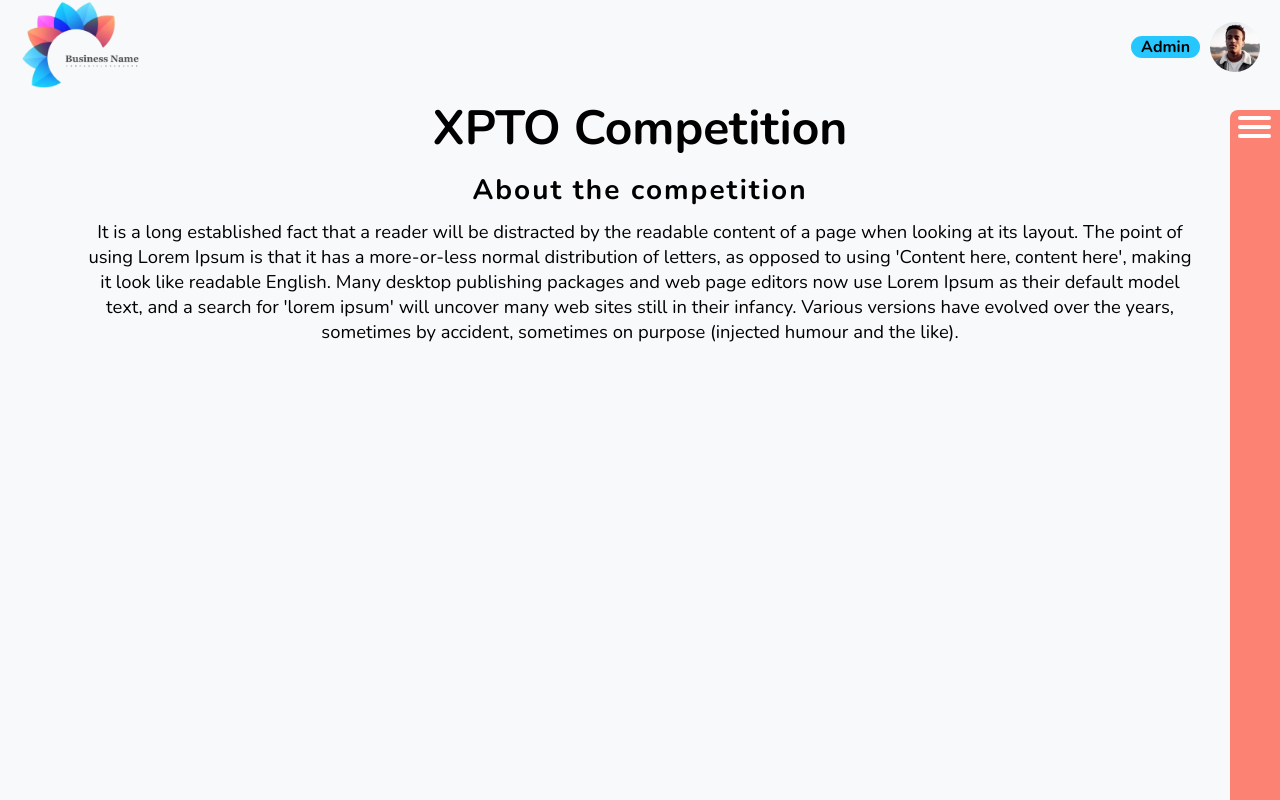
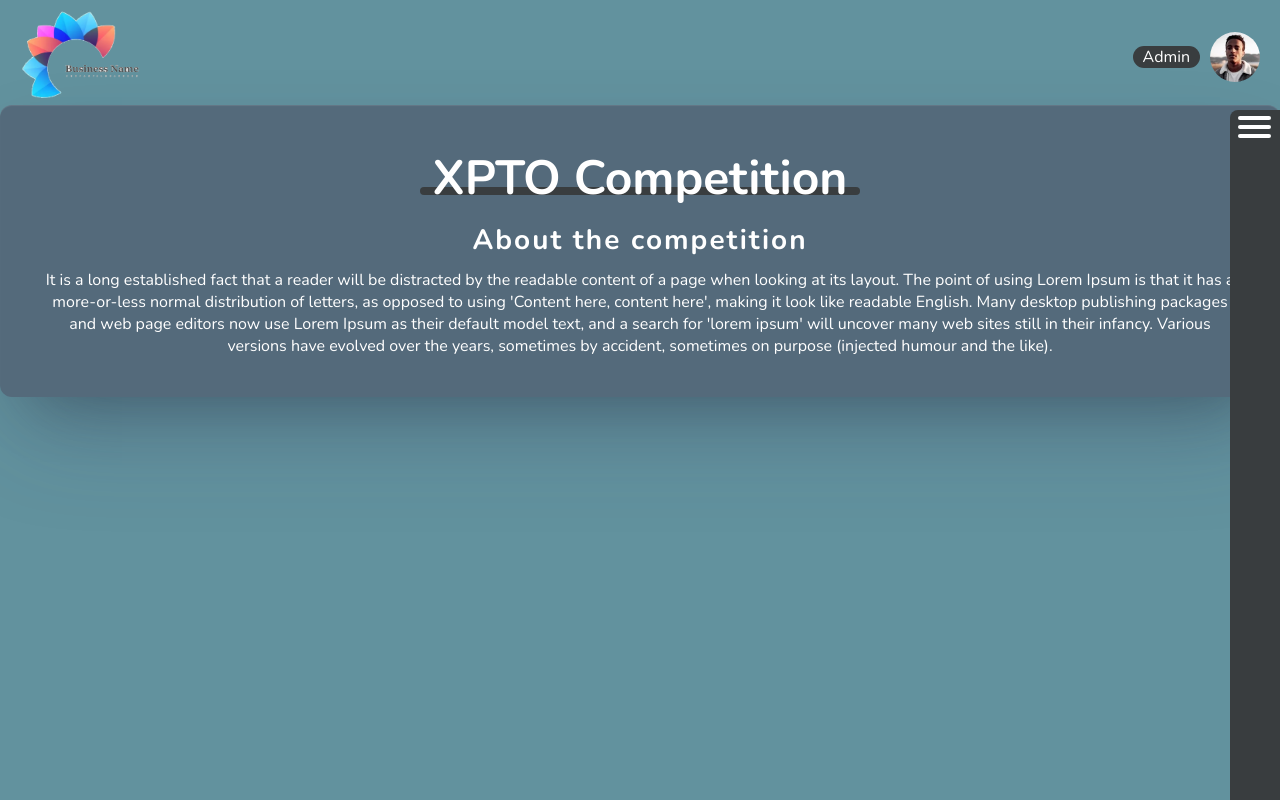
Before and after one commit to humbruno/xpto-landing-react, a React (Create React App) app: page /about in a window 1280 px wide. Built offline with nearby package versions, Linux system fonts and the light colour scheme.

Commit message:
styles: new color palette, updated readme

```diff
--- a/src/App.jsx
+++ b/src/App.jsx
@@ -13,7 +13,7 @@ function App() {
     <React.Fragment>
       <Header />
       <Sidebar />
-      <main>
+      <main className="card">
         <h1>XPTO Competition</h1>
         <Switch>
           <Route path="/" exact>
--- a/src/components/Header/Header.module.scss
+++ b/src/components/Header/Header.module.scss
@@ -2,7 +2,7 @@
   display: flex;
   justify-content: space-between;
 
-  padding: 0 20px;
+  padding: 10px 20px 0 20px;
 }
 
 .logo {
@@ -23,8 +23,11 @@
   }
 
   strong {
-    background-color: var(--clr-primary);
+    background-color: var(--clr-secondary);
+    color: var(--txt-primary);
+
     padding: 0 10px;
     border-radius: 12px;
+    font-weight: 400;
   }
 }
--- a/src/components/Sidebar/Sidebar.module.scss
+++ b/src/components/Sidebar/Sidebar.module.scss
@@ -79,9 +79,9 @@
   padding: 2px 5px;
   border-radius: 8px;
 
-  background-color: var(--bg-primary);
+  background-color: var(--txt-primary);
 
   &.navItem {
-    color: var(--clr-secondary);
+    color: var(--clr-primary);
   }
 }
--- /dev/null
+++ b/src/components/UserDetails/UserDetails.jsx
@@ -0,0 +1,7 @@
+import styles from "./UserDetails.module.scss";
+
+const UserDetails = (props) => {
+  return <li className={styles.user}>{props.children}</li>;
+};
+
+export default UserDetails;
--- /dev/null
+++ b/src/components/UserDetails/UserDetails.module.scss
@@ -0,0 +1,13 @@
+.user {
+  font-size: 1rem;
+
+  background-color: var(--clr-secondary);
+  color: var(--txt-primary);
+
+  padding: 6px 20px;
+  border-radius: 12px;
+
+  &:first-child {
+    margin-top: 20px;
+  }
+}
--- a/src/components/UserItem/UserItem.jsx
+++ b/src/components/UserItem/UserItem.jsx
@@ -1,7 +1,11 @@
 import styles from "./UserItem.module.scss";
 
 const UserItem = (props) => {
-  return <li className={styles.user}>{props.children}</li>;
+  return (
+    <li onClick={props.onClick} className={styles.user}>
+      {props.children}
+    </li>
+  );
 };
 
 export default UserItem;
--- a/src/components/UserItem/UserItem.module.scss
+++ b/src/components/UserItem/UserItem.module.scss
@@ -2,7 +2,17 @@
   font-size: 1.25rem;
   text-transform: capitalize;
 
-  background-color: rgb(255, 212, 212);
+  background-color: var(--clr-tertiary);
+  color: var(--txt-secondary);
+  box-shadow: rgba(0, 0, 0, 0.15) 1.95px 1.95px 2.6px;
+
   padding: 6px 20px;
   border-radius: 12px;
+
+  transition: all 150ms ease-in-out;
+
+  &:hover {
+    cursor: pointer;
+    transform: scale(1.2);
+  }
 }
--- a/src/index.scss
+++ b/src/index.scss
@@ -1,14 +1,14 @@
 @import url("https://fonts.googleapis.com/css2?family=Nunito:wght@400;700&display=swap");
 
 :root {
-  //brand colors from logo
-  --clr-primary: #26c6ff;
-  --clr-secondary: #fc8373;
+  --clr-primary: #62929e;
+  --clr-secondary: #393d3f;
+  --clr-tertiary: #dee2e6;
+
+  --bg-card: #546a7b;
 
   --txt-primary: #fff;
   --txt-secondary: #000;
-
-  --bg-primary: #f8f9fa;
 }
 
 * {
@@ -19,7 +19,7 @@
 
 body {
   font-family: "Nunito", sans-serif;
-  background-color: var(--bg-primary);
+  background-color: var(--clr-primary);
 }
 
 ul {
@@ -44,6 +44,21 @@ a:visited {
 
 h1 {
   font-size: 3rem;
+  position: relative;
+  display: inline-block;
+  z-index: 2;
+
+  &::before {
+    content: "";
+    background: var(--clr-secondary);
+    position: absolute;
+    left: -3%;
+    bottom: 16px;
+    height: 8px;
+    width: 106%;
+    z-index: -1;
+    border-radius: 35px;
+  }
 }
 
 h2 {
@@ -53,12 +68,19 @@ h2 {
   margin: 10px 0;
 }
 
-p {
-  max-width: 100ch;
+.card {
+  background-color: var(--bg-card);
+  color: var(--txt-primary);
+
+  text-align: center;
+
+  border-radius: 12px;
+
+  max-width: 1400px;
   margin: 0 auto;
+  padding: 40px;
 
-  font-size: 1.15rem;
+  box-shadow: rgba(255, 255, 255, 0.1) 0px 1px 1px 0px inset,
+    rgba(50, 50, 93, 0.25) 0px 50px 100px -20px,
+    rgba(0, 0, 0, 0.3) 0px 30px 60px -30px;
 }
-main {
-  text-align: center;
-}
--- a/src/pages/Competitors.jsx
+++ b/src/pages/Competitors.jsx
@@ -4,10 +4,19 @@ import { useState } from "react";
 import useHttp from "../hooks/use-http";
 
 import UserItem from "../components/UserItem/UserItem";
+import UserDetails from "../components/UserDetails/UserDetails";
 
 const Competitors = () => {
   const [data, setData] = useState(null);
+  const [userDetails, setUserDetails] = useState(null);
   const { isLoading, error, sendRequest } = useHttp();
+
+  const clickHandler = (id, email) => {
+    setUserDetails({
+      ranking: id,
+      email: email,
+    });
+  };
 
   useEffect(() => {
     sendRequest("?limit=10", setData);
@@ -23,7 +32,12 @@ const Competitors = () => {
     content = (
       <ul>
         {data.map((user) => (
-          <UserItem key={user.id}>{user.name.firstname}</UserItem>
+          <UserItem
+            onClick={() => clickHandler(user.id, user.email)}
+            key={user.id}
+          >
+            {user.name.firstname}
+          </UserItem>
         ))}
       </ul>
     );
@@ -33,6 +47,12 @@ const Competitors = () => {
     <div>
       <h2>All Competitors</h2>
       {content}
+      {userDetails && (
+        <ul>
+          <UserDetails>Ranking: {userDetails.ranking}</UserDetails>
+          <UserDetails>Email: {userDetails.email}</UserDetails>
+        </ul>
+      )}
     </div>
   );
 };
--- a/src/pages/Winners.jsx
+++ b/src/pages/Winners.jsx
@@ -4,14 +4,23 @@ import { useState } from "react";
 import useHttp from "../hooks/use-http";
 
 import UserItem from "../components/UserItem/UserItem";
+import UserDetails from "../components/UserDetails/UserDetails";
 
 const Winners = () => {
   const [data, setData] = useState(null);
+  const [userDetails, setUserDetails] = useState(null);
   const { isLoading, error, sendRequest } = useHttp();
 
   useEffect(() => {
     sendRequest("?limit=3", setData);
   }, [sendRequest]);
+
+  const clickHandler = (id, email) => {
+    setUserDetails({
+      ranking: id,
+      email: email,
+    });
+  };
 
   let content = "";
 
@@ -23,7 +32,12 @@ const Winners = () => {
     content = (
       <ul>
         {data.map((user) => (
-          <UserItem key={user.id}>{user.name.firstname}</UserItem>
+          <UserItem
+            key={user.id}
+            onClick={() => clickHandler(user.id, user.email)}
+          >
+            {user.name.firstname}
+          </UserItem>
         ))}
       </ul>
     );
@@ -33,6 +47,12 @@ const Winners = () => {
     <div>
       <h2>Competition Winners</h2>
       {content}
+      {userDetails && (
+        <ul>
+          <UserDetails>Ranking: {userDetails.ranking}</UserDetails>
+          <UserDetails>Email: {userDetails.email}</UserDetails>
+        </ul>
+      )}
     </div>
   );
 };
```
